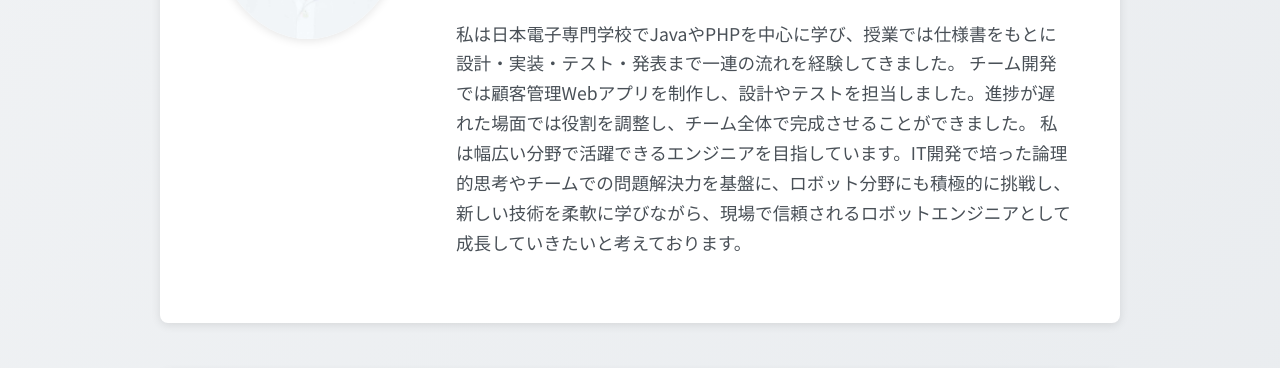
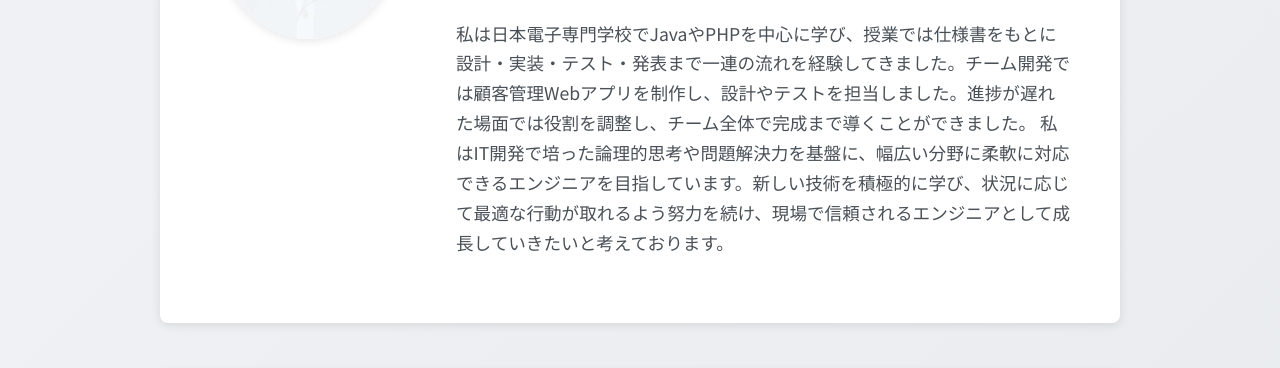
Before and after one commit to guyentienthanh123-art/self-intro, a plain HTML site: page index.html in a window 1280 px wide. Shown: the part 391-759 px from the top of the page. Drawn offline with Linux system fonts and the light colour scheme.

Commit message:
Update index.html

```diff
--- a/index.html
+++ b/index.html
@@ -47,10 +47,9 @@
           <p class="tagline">“幅広い課題に向き合えるエンジニア” を目指して</p>
 
           <p>
-            私は日本電子専門学校でJavaやPHPを中心に学び、授業では仕様書をもとに設計・実装・テスト・発表まで一連の流れを経験してきました。
-            チーム開発では顧客管理Webアプリを制作し、設計やテストを担当しました。進捗が遅れた場面では役割を調整し、チーム全体で完成させることができました。
-            私は幅広い分野で活躍できるエンジニアを目指しています。IT開発で培った論理的思考やチームでの問題解決力を基盤に、ロボット分野にも積極的に挑戦し、新しい技術を柔軟に学びながら、現場で信頼されるロボットエンジニアとして成長していきたいと考えております。
-          </p>
+           私は日本電子専門学校でJavaやPHPを中心に学び、授業では仕様書をもとに設計・実装・テスト・発表まで一連の流れを経験してきました。チーム開発では顧客管理Webアプリを制作し、設計やテストを担当しました。進捗が遅れた場面では役割を調整し、チーム全体で完成まで導くことができました。
+
+私はIT開発で培った論理的思考や問題解決力を基盤に、幅広い分野に柔軟に対応できるエンジニアを目指しています。新しい技術を積極的に学び、状況に応じて最適な行動が取れるよう努力を続け、現場で信頼されるエンジニアとして成長していきたいと考えております。</p>
         </div>
       </section>
 
```
